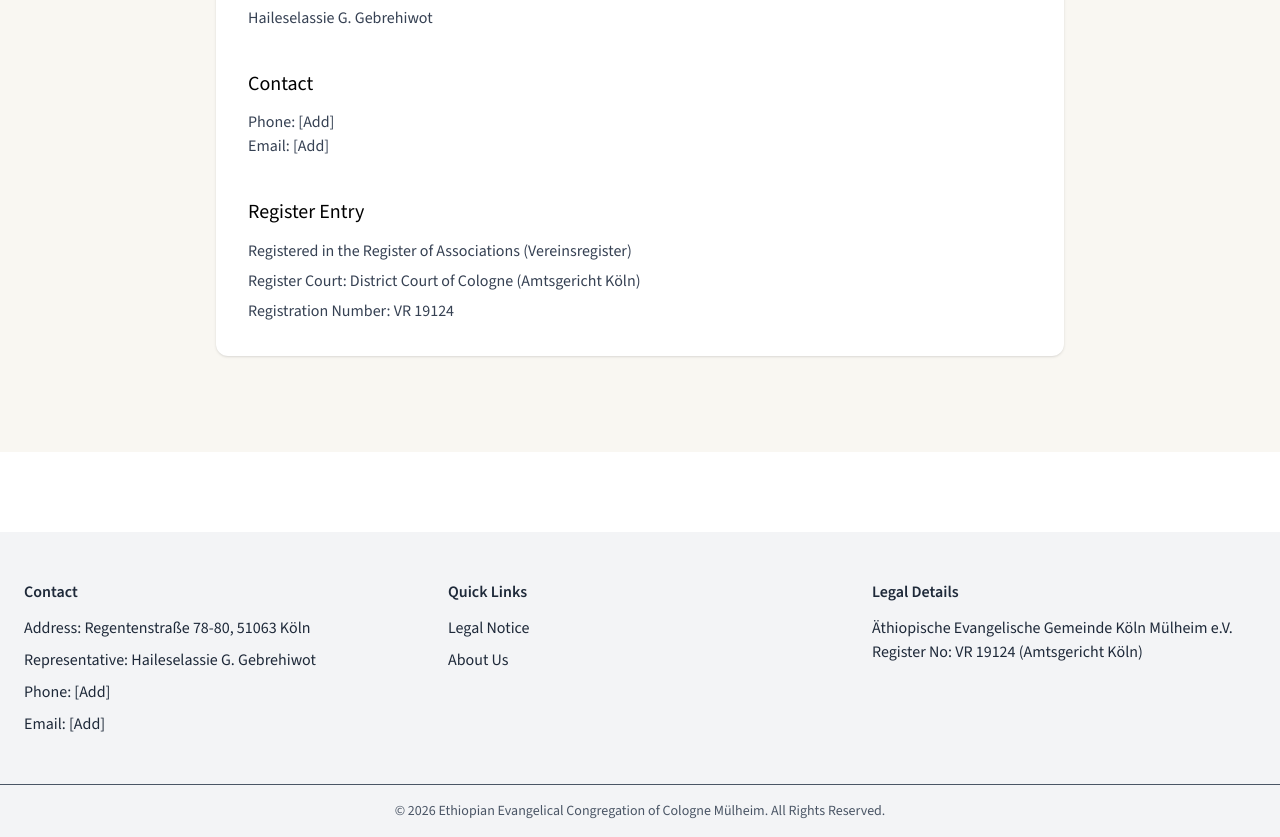
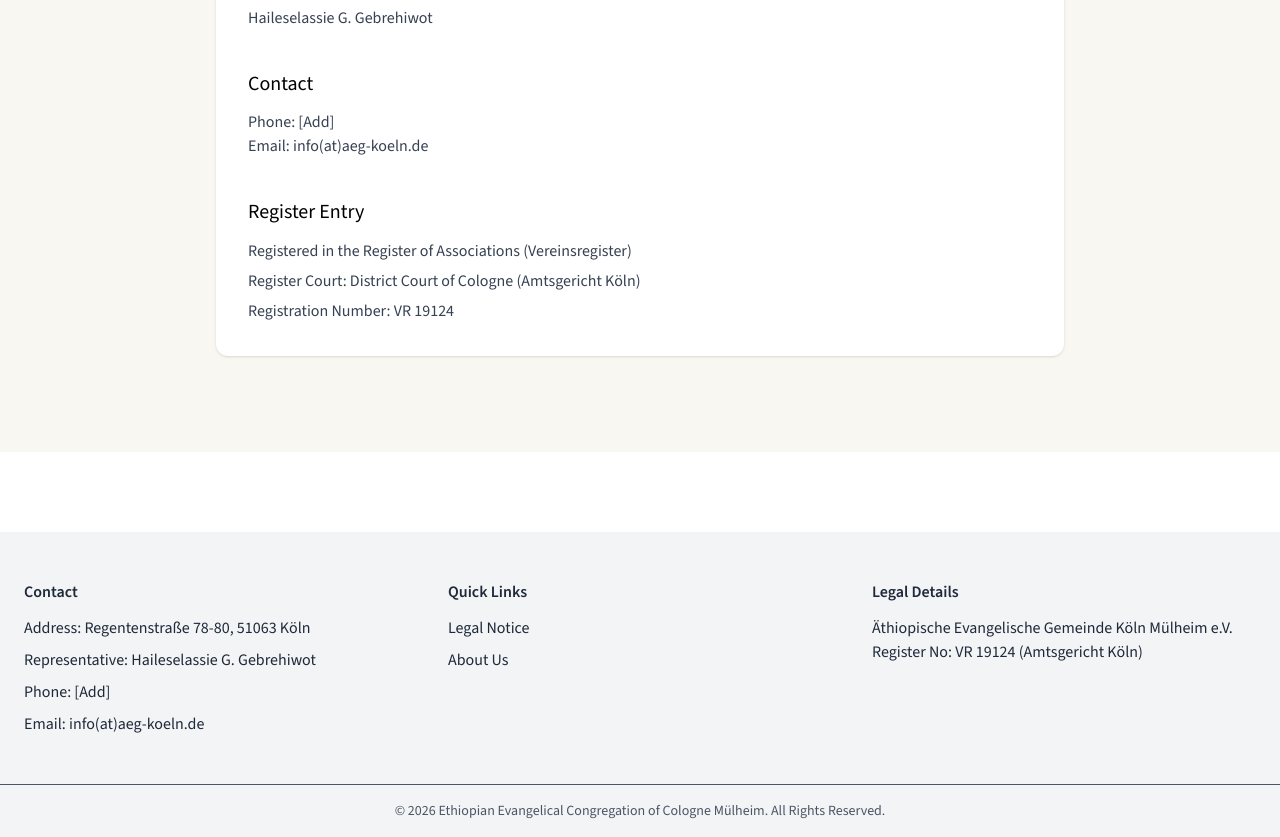
Before and after one commit to dawit-yitbarek/eec-cologne, a Next.js app: page /en/impressum in a window 1280 px wide. Shown: the part 400-1237 px from the top of the page. Built offline with nearby package versions, Linux system fonts and the light colour scheme; no server answers.

Commit message:
Replace placeholder email address with actual email address in the footer component and impressum page

```diff
--- a/src/app/[lang]/impressum/page.jsx
+++ b/src/app/[lang]/impressum/page.jsx
@@ -54,7 +54,7 @@ export default async function ImpressumPage({ params }) {
                             {messages.contact.title}
                         </h2>
                         <p className="text-gray-700">{messages.contact.phone}: [Add]</p>
-                        <p className="text-gray-700">{messages.contact.email}: [Add]</p>
+                        <p className="text-gray-700">{messages.contact.email}: <a target="blank_" href="mailto:info@aeg-koeln.de">info(at)aeg-koeln.de</a></p>
                     </section>
 
                     {/* Register */}
--- a/src/components/Footer.jsx
+++ b/src/components/Footer.jsx
@@ -13,7 +13,7 @@ const Footer = ({ lang }) => {
           <p>{messages.contact.address}: Regentenstraße 78-80, 51063 Köln</p>
           <p className="mt-2">{messages.contact.representative}: Haileselassie G. Gebrehiwot</p>
           <p className="mt-2">{messages.contact.phone}: [Add]</p>
-          <p className="mt-2">{messages.contact.email}: [Add]</p>
+          <p className="mt-2">{messages.contact.email}: <a target="blank_" href="mailto:info@aeg-koeln.de">info(at)aeg-koeln.de</a></p>
         </div>
 
         {/* Column 2: Quick Links */}
```
